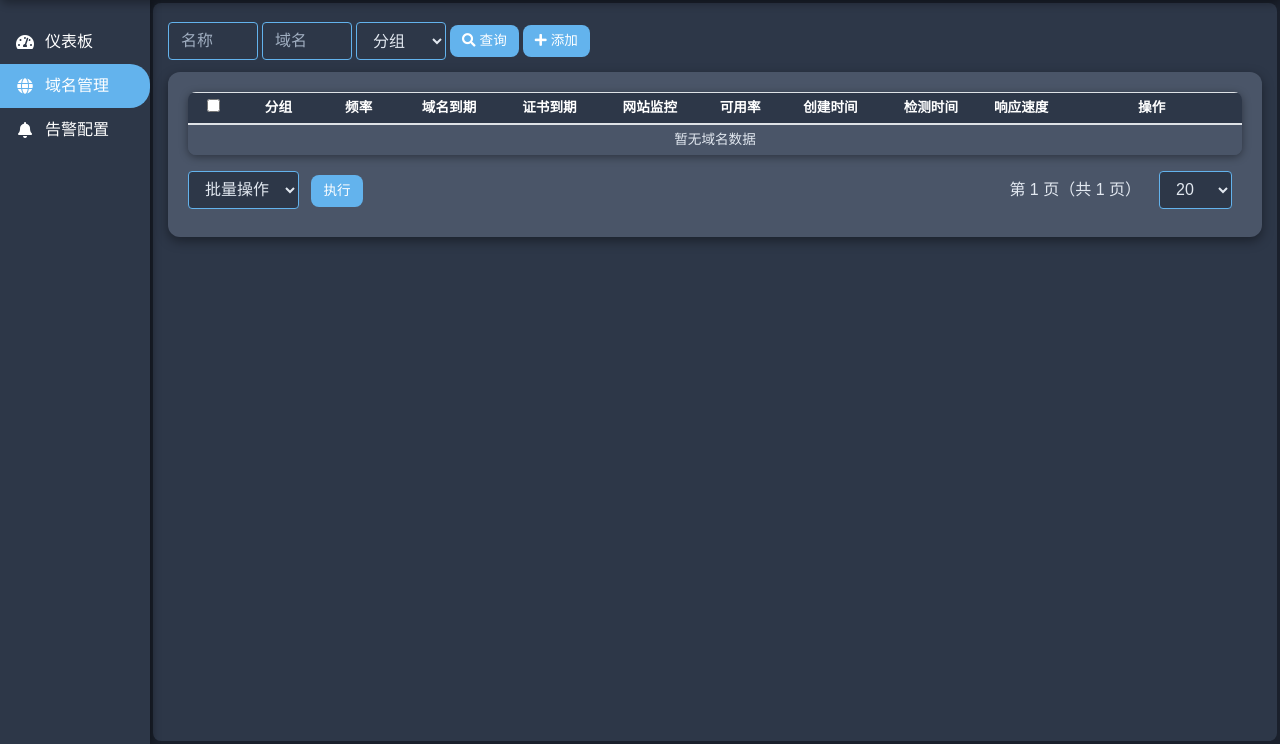
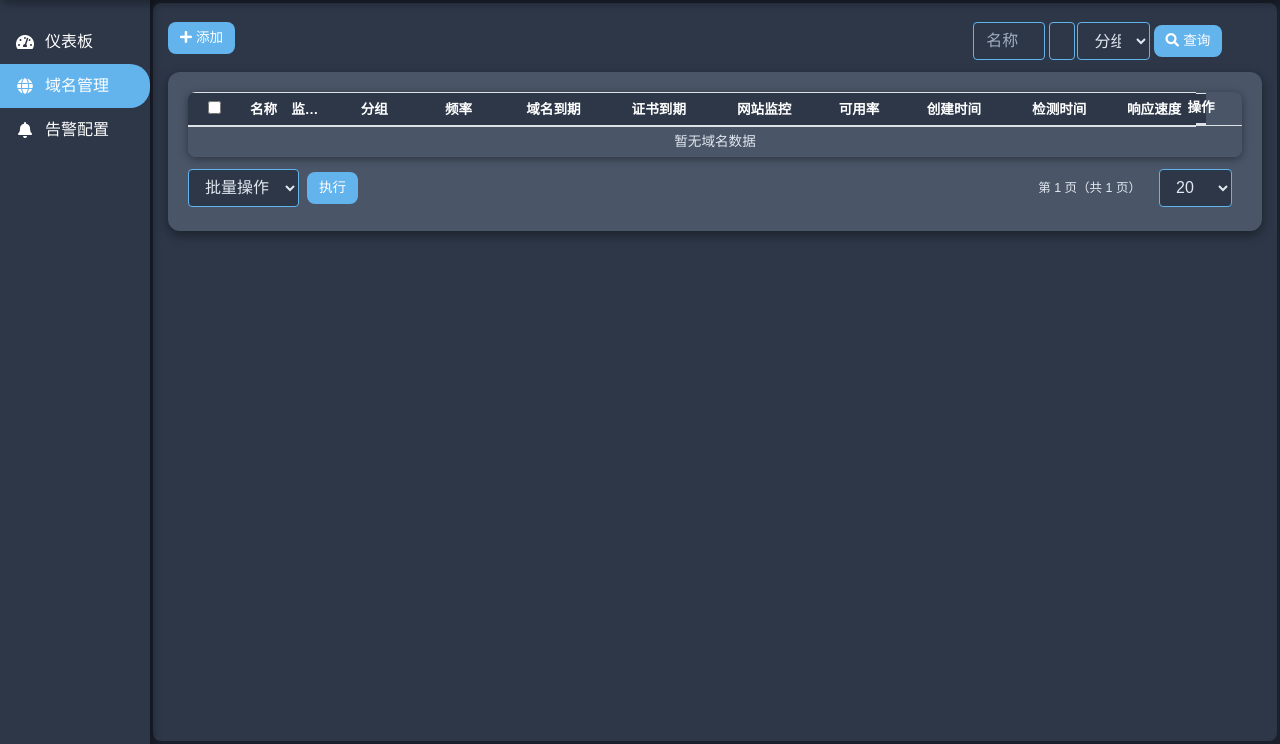
Before and after one commit to yumiao5642/domain-monitor, a Django app: page /domains/ in a window 1280 px wide. Shown: the part 56-800 px from the top of the page. Run offline with Django 3.2, Linux system fonts and the light colour scheme; the visitor is signed in with stand-in values (Sample User, id 1); data that the repository does not hold is empty; some libraries are stand-ins or nearby versions.

Commit message:
v1.0.18: Remove hover movement, adjust table hover effect, restore column titles, center action buttons, optimize query layout, and enhance domain form functionality

```diff
--- a/core/static/css/domain_monitor_custom.css
+++ b/core/static/css/domain_monitor_custom.css
@@ -261,7 +260,7 @@ main {
     text-overflow: ellipsis;
 }
 
-.table th:nth-child(3), .table td:nth-child(3) { /* 域名 */
+.table th:nth-child(3), .table td:nth-child(3) { /* 监控对象 */
     max-width: 15%;
     overflow: hidden;
     text-overflow: ellipsis;
@@ -306,6 +305,9 @@ main {
 
 .table th:nth-child(13), .table td:nth-child(13) { /* 操作 */
     width: 18%;
+    display: flex;
+    justify-content: center; /* 水平居中 */
+    align-items: center; /* 垂直居中 */
 }
 
 /* 自适应表格 */
@@ -343,9 +345,23 @@ main {
     font-size: 0.7rem; /* 缩小字体 */
 }
 
+/* 表格行悬浮效果 */
+.table-hover tbody tr {
+    position: relative; /* 为伪元素定位 */
+}
+
 .table-hover tbody tr:hover {
-    background: #63b3ed;
-    color: #1a202c;
+    background: none; /* 移除整体背景色 */
+}
+
+.table-hover tbody tr:hover::after {
+    content: '';
+    position: absolute;
+    right: 0;
+    top: 0;
+    width: 5px; /* 右侧5px宽的蓝色条 */
+    height: 100%;
+    background: #63b3ed; /* 蓝色 */
 }
 
 /* 复制按钮提示泡泡 */
@@ -401,11 +416,24 @@ main {
     color: #a0aec0; /* 浅色占位符 */
 }
 
+/* 分组占位符颜色 */
+#group option[value=""] {
+    color: #a0aec0; /* 灰色 */
+}
+
+/* 域名输入框宽度 */
+#domain_name {
+    width: 24px !important;
+}
+
 /* 自适应查询表单 */
 @media (max-width: 768px) {
     .form-control {
         font-size: 0.75rem;
         padding: 0.25rem 0.5rem;
+    }
+    #domain_name {
+        width: 24px !important;
     }
 }
 
@@ -415,6 +443,8 @@ main {
     align-items: center;
     justify-content: flex-end;
     gap: 10px;
+    font-size: 12.5px; /* 调整字体大小 */
+    height: 30px; /* 调整高度 */
 }
 
 @media (max-width: 768px) {
@@ -422,7 +452,16 @@ main {
         flex-direction: column;
         align-items: flex-end;
         gap: 5px;
+        height: auto;
     }
+}
+
+/* 批量操作区域 */
+.bulk-action-section {
+    font-size: 12.5px; /* 调整字体大小 */
+    height: 30px; /* 调整高度 */
+    display: flex;
+    align-items: center;
 }
 
 /* 添加/编辑域名页面字体 */
--- a/core/templates/domain_list.html
+++ b/core/templates/domain_list.html
@@ -5,13 +5,16 @@
 {% block content %}
 <div class="mb-2">
     <!-- 查询表单 -->
-    <form method="get" class="mt-1 d-flex justify-content-start">
+    <form method="get" class="mt-1 d-flex justify-content-between align-items-start">
+        <div class="d-flex align-items-start">
+            <a href="{% url 'domain_form' %}" class="btn btn-primary mb-1"><i class="fas fa-plus mr-1"></i>添加</a>
+        </div>
         <div class="d-flex flex-wrap align-items-center">
             <div class="mr-1 mb-1" style="width: 25%; max-width: 90px;">
                 <input type="text" class="form-control" id="name" name="name" placeholder="名称" value="{{ name }}">
             </div>
-            <div class="mr-1 mb-1" style="width: 25%; max-width: 90px;">
-                <input type="text" class="form-control" id="domain_name" name="domain_name" placeholder="域名" value="{{ domain_name }}">
+            <div class="mr-1 mb-1" style="width: 24px;" id="domain_name">
+                <input type="text" class="form-control" id="domain_name_input" name="domain_name" placeholder="监控对象" value="{{ domain_name }}">
             </div>
             <div class="mr-1 mb-1" style="width: 25%; max-width: 90px;">
                 <select class="form-control" id="group" name="group" style="width: 100%;">
@@ -24,7 +27,6 @@
             </div>
             <div class="d-flex align-items-end mb-1">
                 <button type="submit" class="btn btn-primary mr-1"><i class="fas fa-search mr-1"></i>查询</button>
-                <a href="{% url 'domain_form' %}" class="btn btn-primary"><i class="fas fa-plus mr-1"></i>添加</a>
             </div>
         </div>
     </form>
@@ -38,7 +40,7 @@
                     <tr>
                         <th><input type="checkbox" id="select_all"></th>
                         <th>名称</th>
-                        <th>域名</th>
+                        <th>监控对象</th>
                         <th>分组</th>
                         <th>频率</th>
                         <th>域名到期</th>
@@ -108,7 +110,7 @@
                 </tbody>
             </table>
             <div class="d-flex justify-content-between align-items-center flex-wrap">
-                <div class="mb-2">
+                <div class="bulk-action-section mb-2">
                     <select id="bulk_action_select" name="bulk_action" class="form-control d-inline-block" style="width: auto;">
                         <option value="">批量操作</option>
                         <option value="enable">批量开启</option>
@@ -202,7 +204,7 @@
         }, 3000);
     });
 
-    // 动态截断名称和域名
+    // 动态截断名称和监控对象
     function truncateText() {
         var maxWidth = $(window).width() > 1200 ? 200 : ($(window).width() > 768 ? 150 : 100);
         $('.truncate-name, .truncate-domain').each(function() {
--- a/core/views.py
+++ b/core/views.py
@@ -8,6 +8,7 @@ from django.urls import reverse
 from django.core.paginator import Paginator
 from .models import Domain
 from .utils import get_domain_stats, format_interval
+from datetime import datetime
 
 @login_required
 def dashboard(request):
@@ -92,6 +93,18 @@ def domain_form(request, domain_id=None):
                     end_time = None
             else:
                 end_time = None
+
+            # 检查域名是否已存在（仅在添加新域名时检查）
+            if not domain_id:
+                existing_domains = Domain.objects.filter(user=request.user, domain_name__in=domain_names)
+                if existing_domains.exists():
+                    messages.error(request, '该监控对象已添加！')
+                    groups = Domain.objects.filter(user=request.user).values_list('group', flat=True).distinct()
+                    return render(request, 'domain_form.html', {
+                        'domain': domain,
+                        'groups': groups,
+                        'error': '该监控对象已添加！'
+                    })
 
             if domain:
                 domain.domain_name = domain_names[0]
```
Also changed, not shown: other parts of core/static/css/domain_monitor_custom.css (+40 -16 lines), core/templates/domain_form.html (+12 -8 lines).
